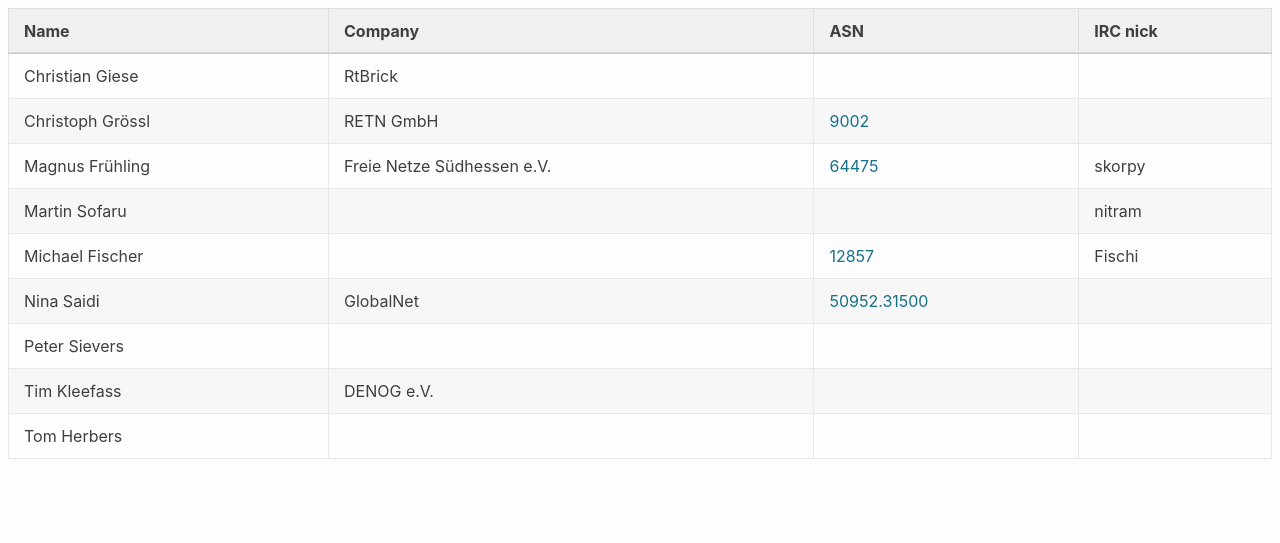
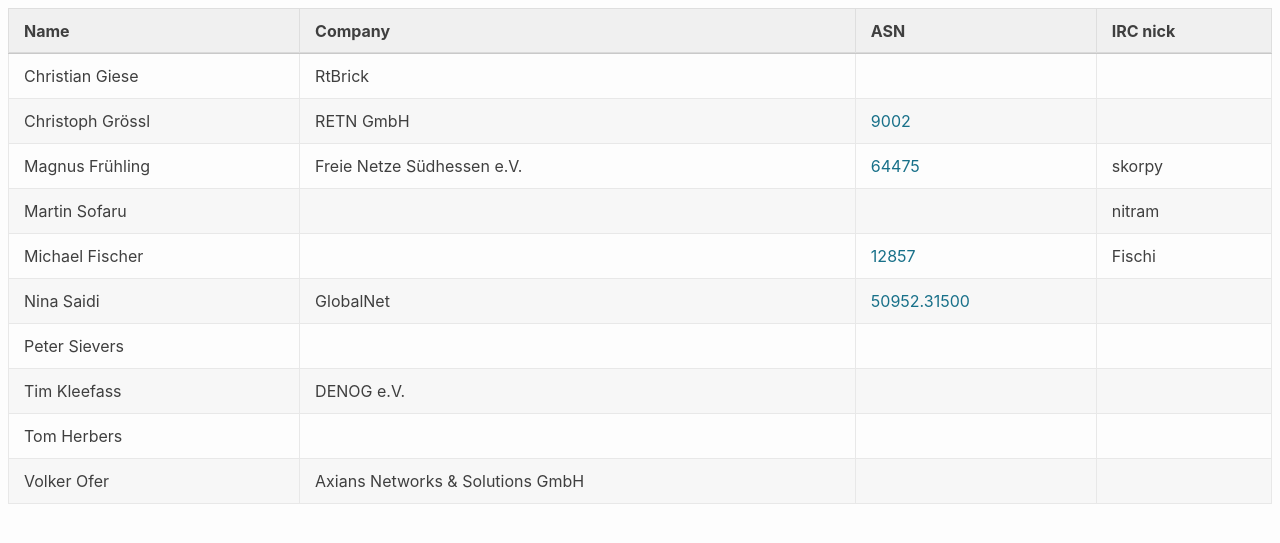
Before and after one commit to denog/pretix-attendeelist, a Jekyll site: the page built from denogmeetup24-04/index.markdown, in a window 1280 px wide. Shown: the top 543 px of the page. Built offline with Jekyll 4.4.1, drawn with Linux system fonts in a browser that asks for light colours.

Commit message:
Latest data: Thu Jan 25 13:11:01 UTC 2024

```diff
--- a/_data/attendees_denogmeetup24-04.json
+++ b/_data/attendees_denogmeetup24-04.json
@@ -52,5 +52,11 @@
     "company": null,
     "irc": null,
     "asn": null
+  },
+  {
+    "name": "Volker Ofer",
+    "company": "Axians Networks & Solutions GmbH",
+    "irc": null,
+    "asn": null
   }
 ]
```
